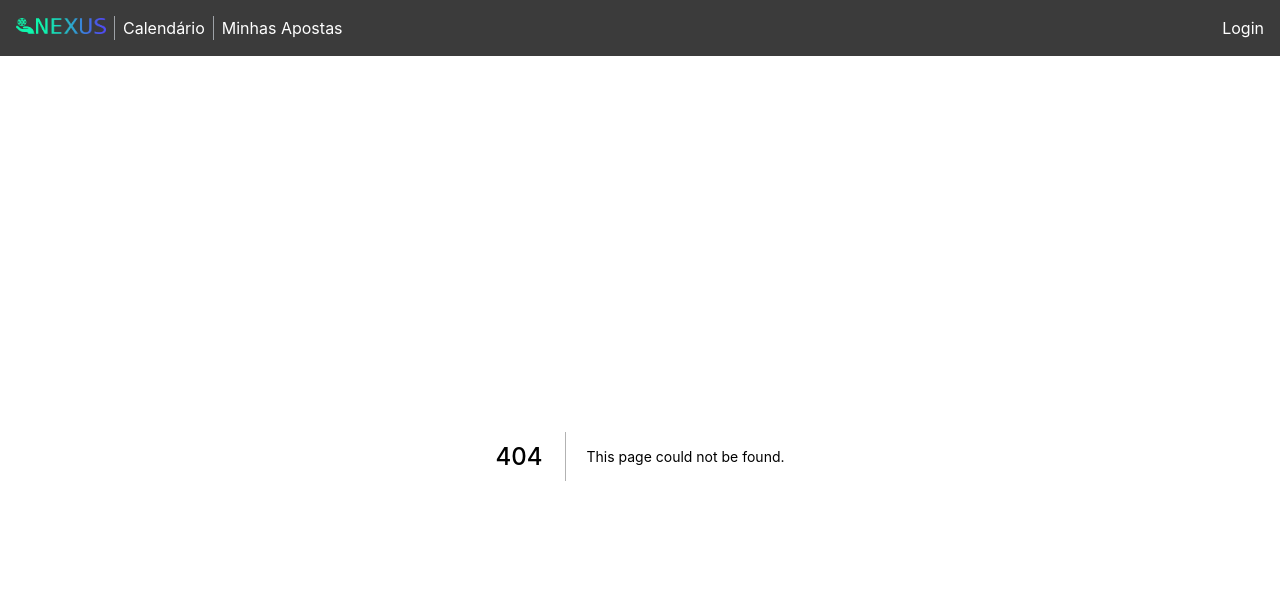
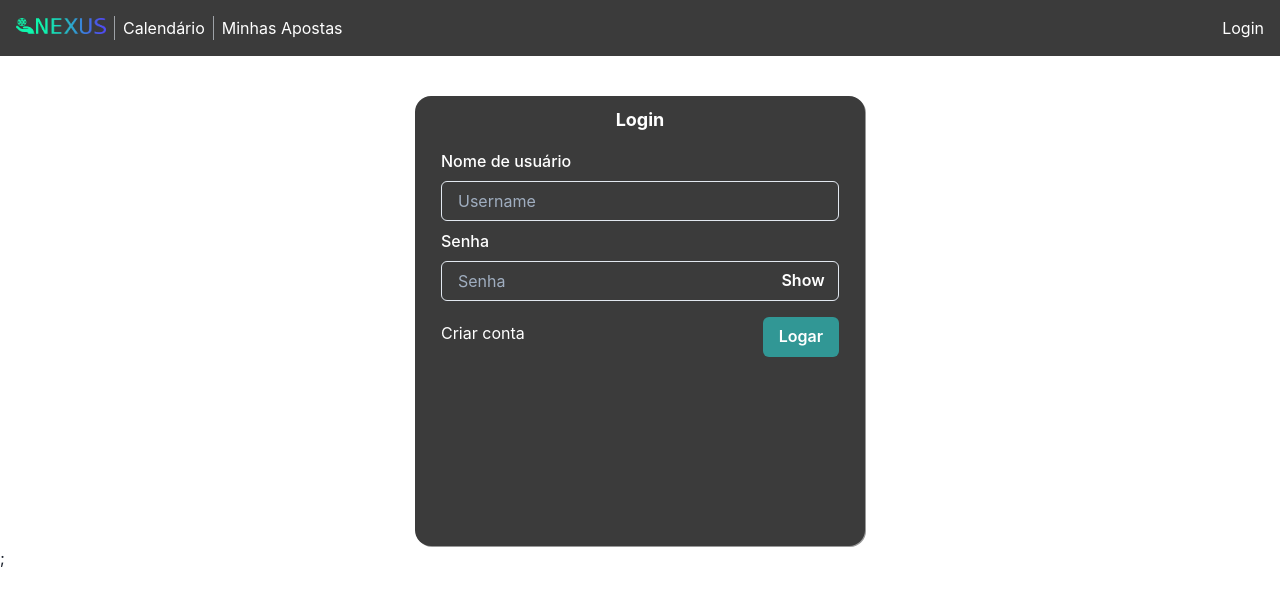
Before and after one commit to Densatho/INexus, a Next.js app: page /login in a window 1280 px wide. Before the commit this address had no page. Shown: the top 602 px of the page. Built offline with nearby package versions, Linux system fonts and the light colour scheme.

Commit message:
Estilo tela de login

```diff
--- a/components/Navbar.js
+++ b/components/Navbar.js
@@ -13,6 +13,7 @@ import React from "react";
 import cookie from "cookie";
 
 let saldo = 1995.97;
+
 function Navbar(props) {
   function isUser() {
     if (process.browser) {
@@ -34,17 +35,19 @@ function Navbar(props) {
                 src="/images/avatar.png"
                 size="sm"
               />
-              <MenuList _focus={{ bg: "charcoal.400" }}>
-                <MenuItem>{username}</MenuItem>
-                <MenuItem>Perfil</MenuItem>
-                <MenuItem>Perfil</MenuItem>
+              <MenuList bg="#616161">
+                <Link href="/about">
+                  <MenuItem _focus={{ bg: "#878787" }}>{username}</MenuItem>
+                </Link>
+                <MenuItem _focus={{ bg: "#878787" }}>Perfil</MenuItem>
+                <MenuItem _focus={{ bg: "#878787" }}>Perfil</MenuItem>
               </MenuList>
             </Menu>
           </Flex>
         </>
       ) : (
         <Flex>
-          <Link href="/userLogin">
+          <Link href="/login">
             <a>Login</a>
           </Link>
         </Flex>
--- a/pages/userLogin.js
+++ b/pages/login.js
@@ -6,6 +6,7 @@ import { Box, Container, Flex, Spacer, Stack } from "@chakra-ui/layout";
 import Link from "next/link";
 import { useRef } from "react";
 import router from "next/router";
+import { border } from "@chakra-ui/styled-system";
 
 function UserLogin(props) {
   const [show, setShow] = useState(false);
@@ -44,16 +45,19 @@ function UserLogin(props) {
         alignSelf="center"
         w="450px"
         h="450px"
-        bgColor="#757575"
+        bgColor="#3B3B3B"
         textAlign="center"
         p="2.5"
         mt="10"
         shadow="1px 1px rgba(0,0,0,0.4)"
         color="white"
+        borderRadius="2xl"
       >
-        Faça o seu Login:
+        <Box fontWeight="bold" fontSize="18px">
+          Login
+        </Box>
         <Stack spacing={6} margin={4}>
-          <form action="/userLogin" id="loginForm">
+          <form action="/login" id="loginForm">
             <FormControl>
               <FormLabel>Nome de usuário</FormLabel>
               <Input
@@ -75,8 +79,10 @@ function UserLogin(props) {
                   <Button
                     bgColor="rgba(0,0,0,0)"
                     onClick={handleClick}
-                    h={8}
-                    size="sm"
+                    h={6}
+                    bw={6}
+                    size="md"
+                    mr="4vh"
                   >
                     {show ? "Hide" : "Show"}
                   </Button>
@@ -84,7 +90,7 @@ function UserLogin(props) {
               </InputGroup>
               <Flex marginTop={4}>
                 <Box marginTop={1}>
-                  <Link href="/userSignup">
+                  <Link href="/signup">
                     <a>Criar conta</a>
                   </Link>
                 </Box>
```
Also changed, not shown: pages/signup.js (renamed from pages/userSignup.js).
